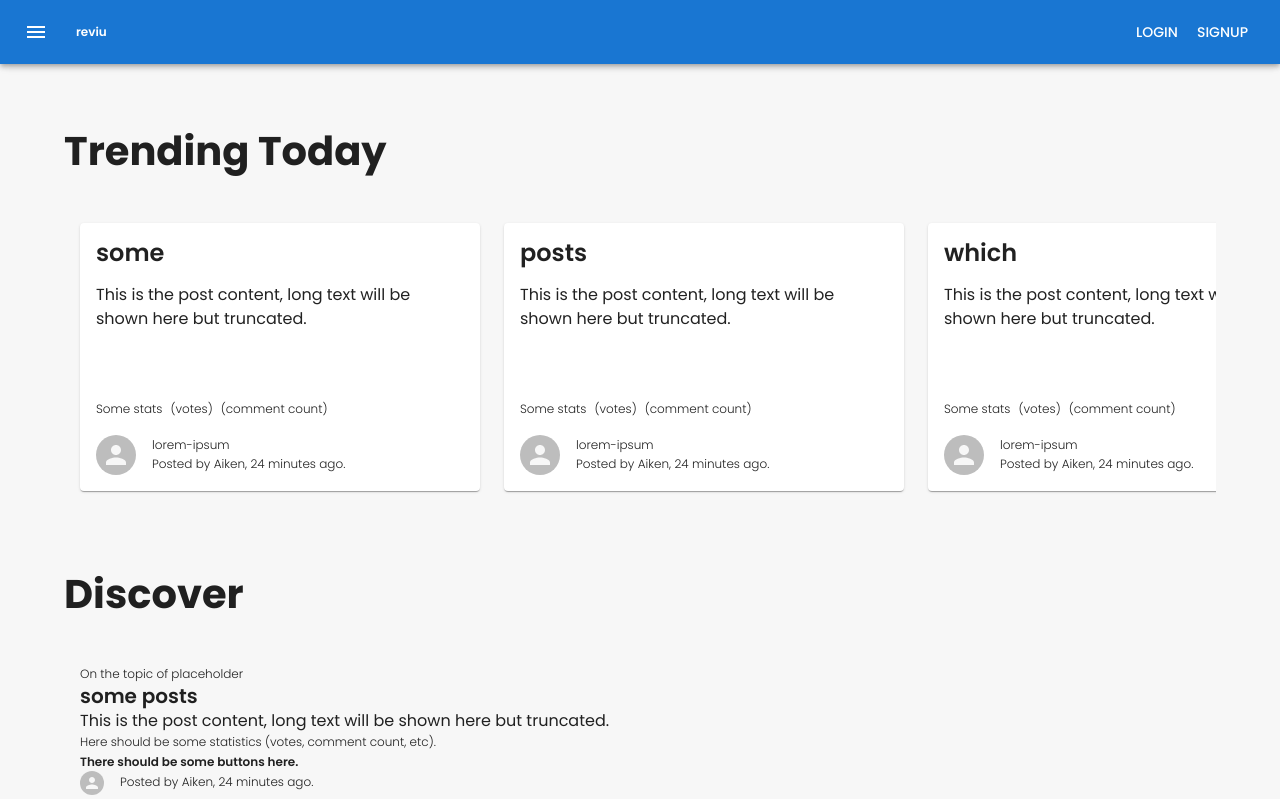
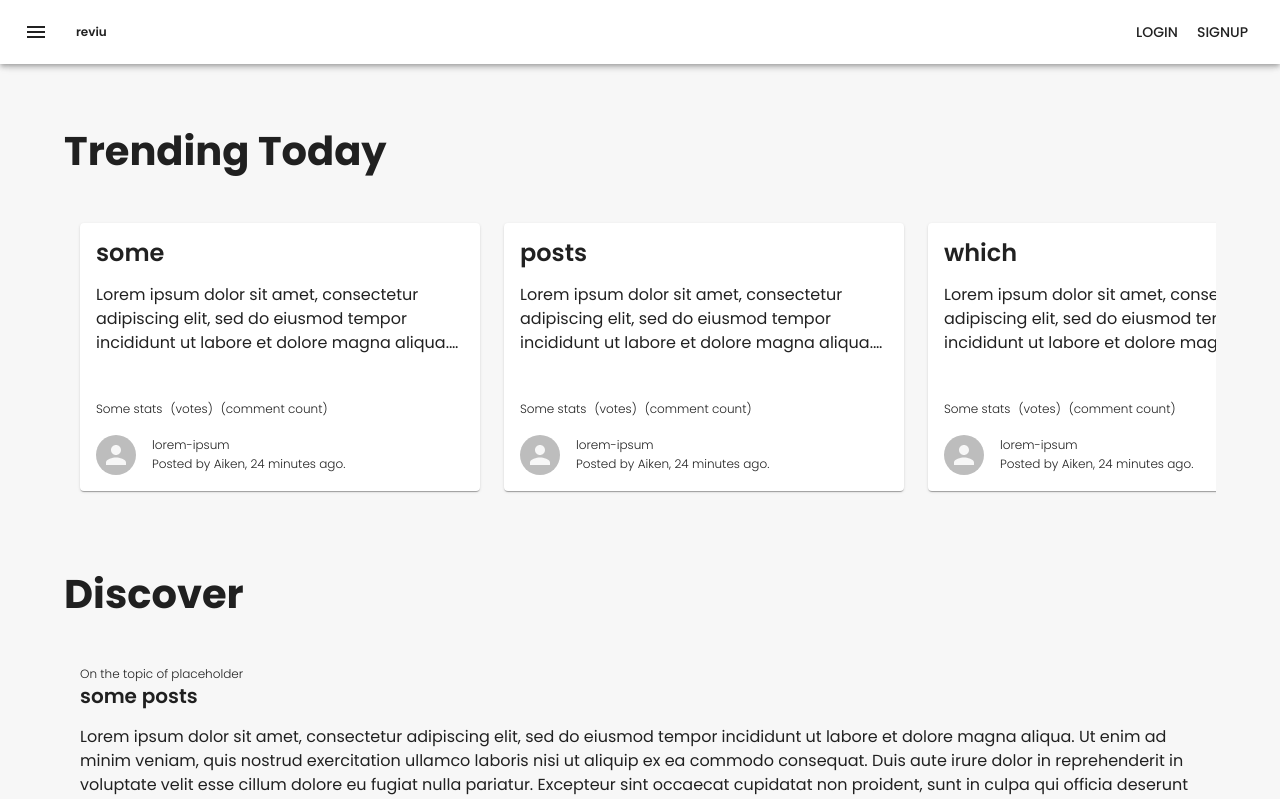
Before and after one commit to izruff/reviu-frontend, a React (Vite) app: page / in a window 1280 px wide. Shown: the top 799 px of the page. Built offline with nearby package versions, Linux system fonts and the light colour scheme.

Commit message:
Minor changes to previous design and prettier config

```diff
--- a/src/components/CommentBody.tsx
+++ b/src/components/CommentBody.tsx
@@ -14,7 +14,8 @@ const CommentBody = (props: Props) => {
         padding: 2,
         borderRadius: 0,
         marginLeft: props.level * 2,
-      }}>
+      }}
+    >
       <Stack direction="row" spacing={1} alignItems="center">
         <Avatar sx={{ width: 16, height: 16 }} />
         <Typography variant="subtitle2">{props.comment.author}</Typography>
--- a/src/components/PostCard.tsx
+++ b/src/components/PostCard.tsx
@@ -16,21 +16,59 @@ const PostCard = (props: Props) => {
         ":hover": {
           backgroundColor: "#eaeaea",
         },
-      }}>
-      <Typography variant="subtitle2">On the topic of {props.topic}</Typography>
+      }}
+    >
+      <Stack direction="column" spacing={2}>
+        <div>
+          <Typography variant="subtitle2">
+            On the topic of {props.topic}
+          </Typography>
           <Typography variant="h4">{props.title}</Typography>
+        </div>
+        <div
+          style={{
+            lineHeight: "24px",
+            maxHeight: "96px",
+            overflow: "hidden",
+            textOverflow: "ellipsis",
+            WebkitBoxOrient: "vertical",
+            display: "-webkit-box",
+            WebkitLineClamp: 4,
+          }}
+        >
           <Typography variant="body1">
-        This is the post content, long text will be shown here but truncated.
+            Lorem ipsum dolor sit amet, consectetur adipiscing elit, sed do
+            eiusmod tempor incididunt ut labore et dolore magna aliqua. Ut enim
+            ad minim veniam, quis nostrud exercitation ullamco laboris nisi ut
+            aliquip ex ea commodo consequat. Duis aute irure dolor in
+            reprehenderit in voluptate velit esse cillum dolore eu fugiat nulla
+            pariatur. Excepteur sint occaecat cupidatat non proident, sunt in
+            culpa qui officia deserunt mollit anim id est laborum. Lorem ipsum
+            dolor sit amet, consectetur adipiscing elit, sed do eiusmod tempor
+            incididunt ut labore et dolore magna aliqua. Ut enim ad minim
+            veniam, quis nostrud exercitation ullamco laboris nisi ut aliquip ex
+            ea commodo consequat. Duis aute irure dolor in reprehenderit in
+            voluptate velit esse cillum dolore eu fugiat nulla pariatur.
+            Excepteur sint occaecat cupidatat non proident, sunt in culpa qui
+            officia deserunt mollit anim id est laborum. Lorem ipsum dolor sit
+            amet, consectetur adipiscing elit, sed do eiusmod tempor incididunt
+            ut labore et dolore magna aliqua. Ut enim ad minim veniam, quis
+            nostrud exercitation ullamco laboris nisi ut aliquip ex ea commodo
+            consequat. Duis aute irure dolor in reprehenderit in voluptate velit
+            esse cillum dolore eu fugiat nulla pariatur. Excepteur sint occaecat
+            cupidatat non proident, sunt in culpa qui officia deserunt mollit
+            anim id est laborum.
           </Typography>
-      <Typography variant="subtitle2">
-        Here should be some statistics (votes, comment count, etc).
+        </div>
+        <Stack direction="row" spacing={2} alignItems="center">
+          <Typography variant="h6">
+            There should be some buttons here.
           </Typography>
-      <Typography variant="h6">There should be some buttons here.</Typography>
-      <Stack direction="row" spacing={2} alignItems="center">
           <Avatar sx={{ width: 24, height: 24 }} />
           <Typography variant="subtitle2">
             Posted by Aiken, 24 minutes ago.
           </Typography>
+        </Stack>
       </Stack>
     </Card>
   );
--- a/src/components/TrendingPostCard.tsx
+++ b/src/components/TrendingPostCard.tsx
@@ -10,7 +10,8 @@ const TrendingPostCard = (props: Props) => {
       sx={{
         flexBasis: "400px",
         flexShrink: 0,
-      }}>
+      }}
+    >
       <div // could have used MUI grid but there were issues with its negative margin feature
         style={{
           padding: "16px",
@@ -19,11 +20,44 @@ const TrendingPostCard = (props: Props) => {
           gridTemplateColumns: "1fr",
           gridTemplateRows: "min-content auto min-content min-content",
           gap: "16px",
-        }}>
+        }}
+      >
         <Typography variant="h3">{props.title}</Typography>
-        <Typography variant="body1">
-          This is the post content, long text will be shown here but truncated.
-        </Typography>
+        <div
+          style={{
+            lineHeight: "24px",
+            maxHeight: "72px",
+            overflow: "hidden",
+            textOverflow: "ellipsis",
+            WebkitBoxOrient: "vertical",
+            display: "-webkit-box",
+            WebkitLineClamp: 3,
+          }}
+        >
+          <Typography variant="body1">
+            Lorem ipsum dolor sit amet, consectetur adipiscing elit, sed do
+            eiusmod tempor incididunt ut labore et dolore magna aliqua. Ut enim
+            ad minim veniam, quis nostrud exercitation ullamco laboris nisi ut
+            aliquip ex ea commodo consequat. Duis aute irure dolor in
+            reprehenderit in voluptate velit esse cillum dolore eu fugiat nulla
+            pariatur. Excepteur sint occaecat cupidatat non proident, sunt in
+            culpa qui officia deserunt mollit anim id est laborum. Lorem ipsum
+            dolor sit amet, consectetur adipiscing elit, sed do eiusmod tempor
+            incididunt ut labore et dolore magna aliqua. Ut enim ad minim
+            veniam, quis nostrud exercitation ullamco laboris nisi ut aliquip ex
+            ea commodo consequat. Duis aute irure dolor in reprehenderit in
+            voluptate velit esse cillum dolore eu fugiat nulla pariatur.
+            Excepteur sint occaecat cupidatat non proident, sunt in culpa qui
+            officia deserunt mollit anim id est laborum. Lorem ipsum dolor sit
+            amet, consectetur adipiscing elit, sed do eiusmod tempor incididunt
+            ut labore et dolore magna aliqua. Ut enim ad minim veniam, quis
+            nostrud exercitation ullamco laboris nisi ut aliquip ex ea commodo
+            consequat. Duis aute irure dolor in reprehenderit in voluptate velit
+            esse cillum dolore eu fugiat nulla pariatur. Excepteur sint occaecat
+            cupidatat non proident, sunt in culpa qui officia deserunt mollit
+            anim id est laborum.
+          </Typography>
+        </div>
         <Stack direction="row" spacing={1} alignItems="center">
           <Typography variant="subtitle2">Some stats</Typography>
           <Typography variant="subtitle2">(votes)</Typography>
--- a/src/pages/HomePage.tsx
+++ b/src/pages/HomePage.tsx
@@ -26,7 +26,8 @@ const HomePage = () => {
           height: "300px",
           overflowX: "auto",
           padding: 2,
-        }}>
+        }}
+      >
         {trendingList.map((postTitle) => (
           <TrendingPostCard title={postTitle} />
         ))}
@@ -38,7 +39,8 @@ const HomePage = () => {
       <Stack
         direction="column"
         spacing={1}
-        divider={<Divider orientation="horizontal" flexItem />}>
+        divider={<Divider orientation="horizontal" flexItem />}
+      >
         {discoverList.map((postTitle) => (
           <PostCard title={postTitle} topic={"placeholder"} />
         ))}
--- a/src/pages/Layout.tsx
+++ b/src/pages/Layout.tsx
@@ -16,14 +16,15 @@ const Layout = () => {
     <>
       <CssBaseline />
       <Box sx={{ flexGrow: 1 }}>
-        <AppBar position="fixed">
+        <AppBar position="fixed" color="inherit">
           <Toolbar>
             <IconButton
               size="large"
               edge="start"
               color="inherit"
               aria-label="menu"
-              sx={{ mr: 2 }}>
+              sx={{ mr: 2 }}
+            >
               <MenuIcon />
             </IconButton>
             <Typography variant="h6" component="div" sx={{ flexGrow: 1 }}>
```
Also changed, not shown: .prettierrc.json. Lines whose indentation alone changed are shown as unchanged.
